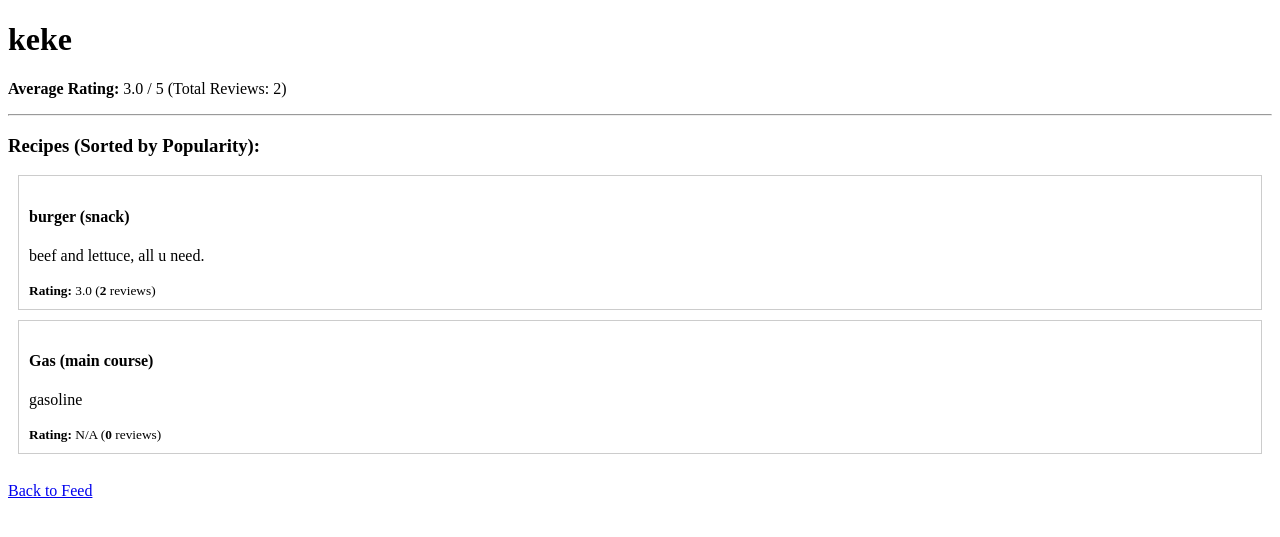
After one commit to KerkkoKuokkanen/ruokareseptit, a Flask app: a page that uses templates/profile.html in a window 1280 px wide. The commit adds this page. Shown: the top 537 px of the page. Run offline with Flask 3, Linux system fonts and the light colour scheme; data comes from the database, SQL or seed files in the repository; both versions use the stored data as it was after the commit.

Commit message:
ability see other peoples pages added

```diff
--- a/app.py
+++ b/app.py
@@ -229,6 +229,41 @@ def delete(recipe_id):
 
     return redirect(url_for("home"))
 
+@app.route("/profile/<username>")
+def profile(username):
+    with sqlite3.connect("database.db") as conn:
+        cursor = conn.cursor()
+
+        # 1. Fetch recipes sorted by the number of reviews (Highest first)
+        # We use LEFT JOIN so recipes with 0 reviews still show up
+        cursor.execute("""
+            SELECT r.id, r.title, r.instructions, r.category, COUNT(ra.id) as review_count, AVG(ra.rating)
+            FROM recipes r
+            LEFT JOIN ratings ra ON r.id = ra.recipe_id
+            WHERE r.username = ?
+            GROUP BY r.id
+            ORDER BY review_count DESC
+        """, (username,))
+
+        user_recipes = cursor.fetchall()
+
+        # 2. Get global stats (Average and Total count)
+        cursor.execute("""
+            SELECT AVG(ra.rating), COUNT(ra.id)
+            FROM ratings ra
+            JOIN recipes r ON ra.recipe_id = r.id
+            WHERE r.username = ?
+        """, (username,))
+
+        avg_result, total_reviews = cursor.fetchone()
+        overall_avg = round(avg_result, 1) if avg_result else "No ratings yet"
+
+    return render_template("profile.html",
+                           profile_user=username,
+                           recipes=user_recipes,
+                           overall_avg=overall_avg,
+                           total_reviews=total_reviews)
+
 @app.route("/edit/<int:recipe_id>", methods=["GET", "POST"])
 def edit(recipe_id):
     if "username" not in session:
--- a/templates/main.html
+++ b/templates/main.html
@@ -37,7 +37,8 @@
 {% for id, user, title, instructions, category in recent_recipes %}
     <div style="border: 1px solid #ccc; padding: 10px; margin: 10px 0;">
         <strong>{{ title }}</strong> ({{ category }})<br>
-        <em>by {{ user }}</em>
+        <em>by <a href="{{ url_for('profile', username=user) }}">{{ user }}</a></em>
+
         <p>{{ instructions.replace('\n', '<br>')|safe }}</p>
 
         {% set rating = ratings_data[id] %}
--- /dev/null
+++ b/templates/profile.html
@@ -0,0 +1,37 @@
+<!DOCTYPE html>
+<html>
+<head>
+    <title>{{ profile_user }}</title>
+</head>
+<body>
+    <h1>{{ profile_user }}</h1>
+
+    <p>
+        <strong>Average Rating:</strong> {{ overall_avg }} / 5
+        {% if total_reviews > 0 %}
+            (Total Reviews: {{ total_reviews }})
+        {% else %}
+            (No reviews yet)
+        {% endif %}
+    </p>
+
+    <hr>
+    <h3>Recipes (Sorted by Popularity):</h3>
+
+    {% for id, title, instructions, category, count, avg in recipes %}
+        <div style="border: 1px solid #ccc; margin: 10px; padding: 10px;">
+            <h4>{{ title }} ({{ category }})</h4>
+            <p>{{ instructions.replace('\n', '<br>')|safe }}</p>
+            <small>
+                <strong>Rating:</strong> {{ avg|round(1) if avg else 'N/A' }}
+                (<strong>{{ count }}</strong> reviews)
+            </small>
+        </div>
+    {% else %}
+        <p>This user hasn't posted any recipes yet.</p>
+    {% endfor %}
+
+    <br>
+    <a href="{{ url_for('main_page') }}">Back to Feed</a>
+</body>
+</html>
```
Also changed, not shown: database.db.
